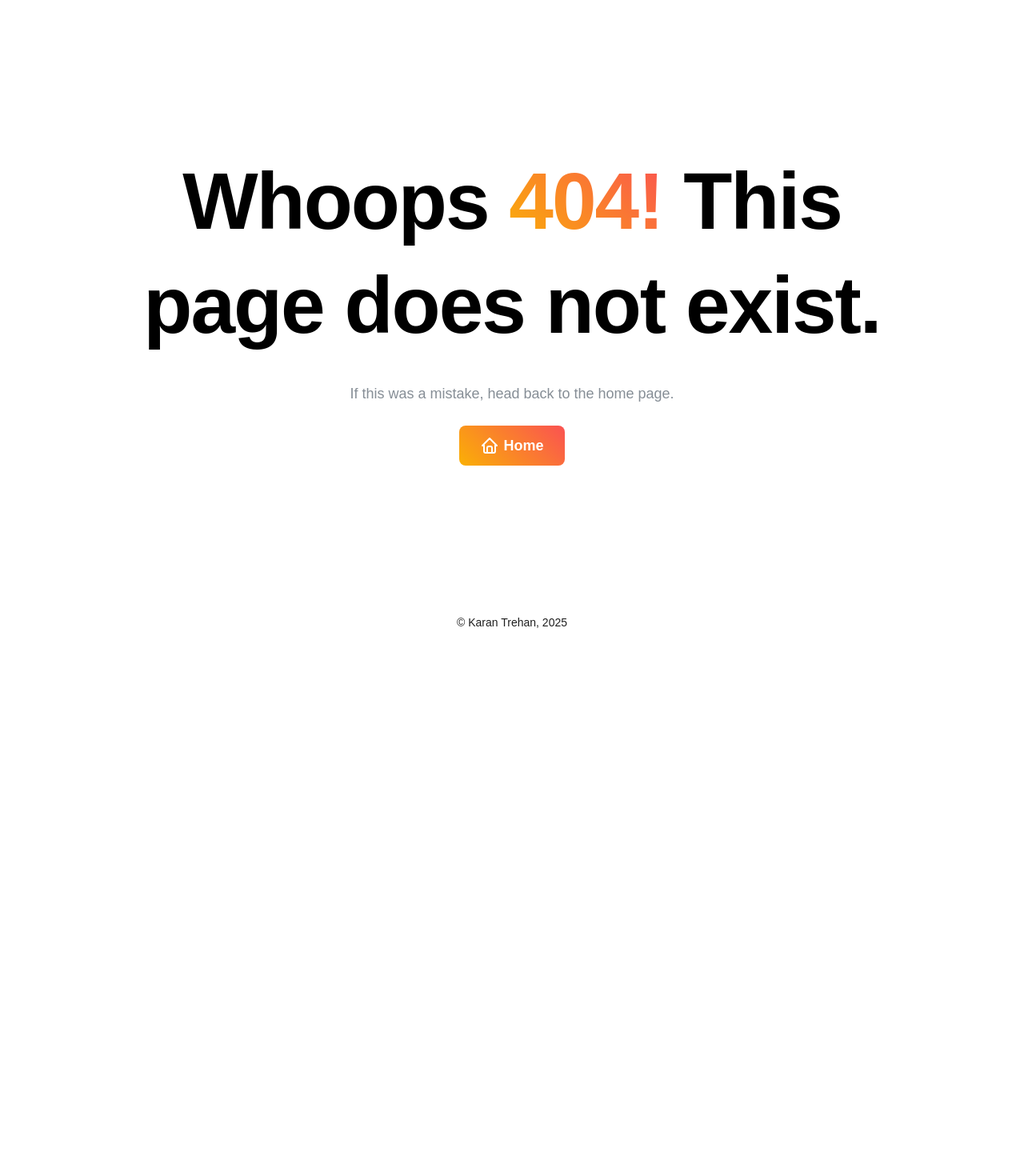
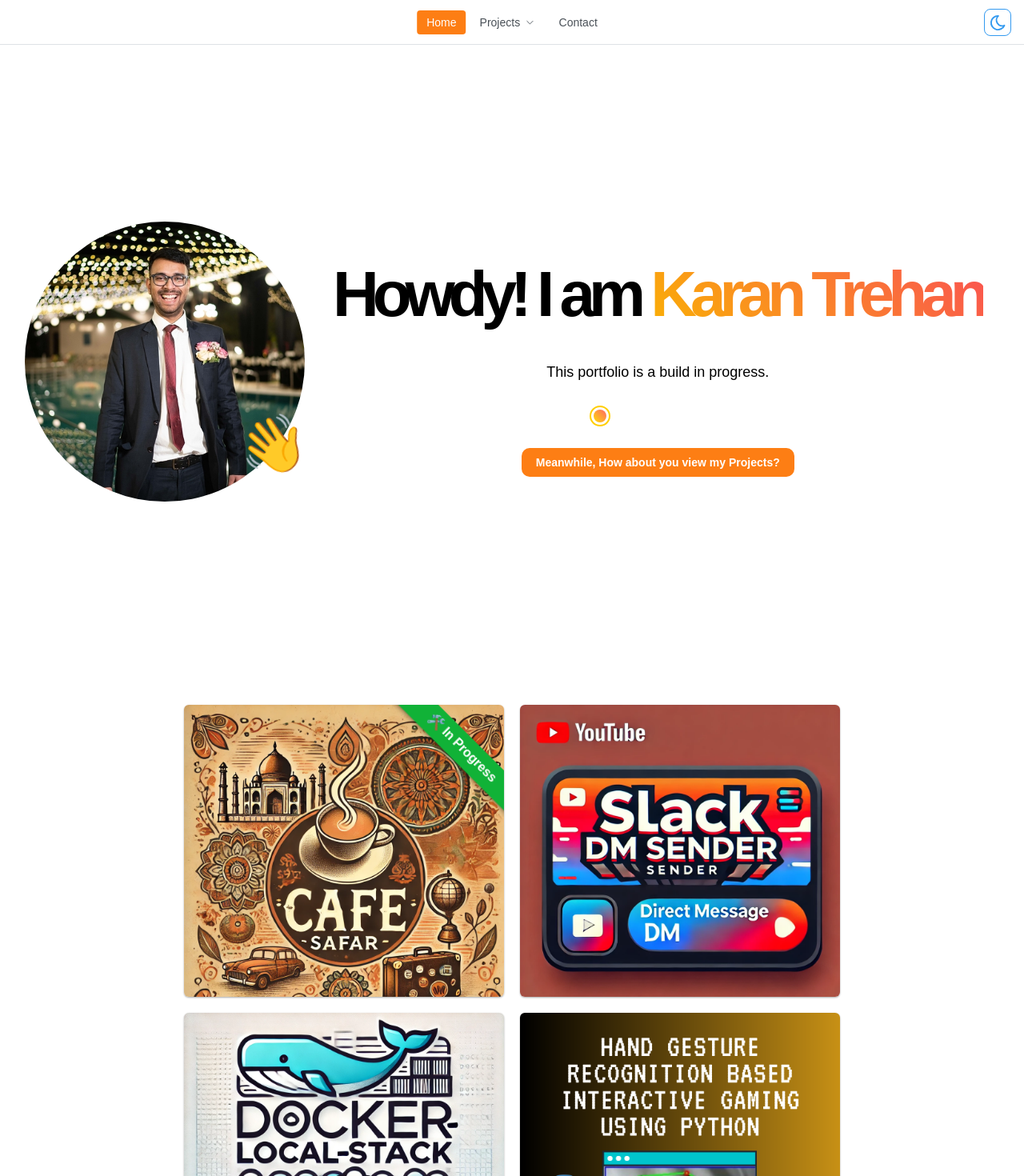
Before and after one commit to karantrehan3/karantrehan3.github.io, a React (Vite) app: page /#/main in a window 1280 px wide. Before the commit this address had no page. Shown: the top 1470 px of the page at 80% size. Before the commit the page ends 800 px from the top, so only its background shows below. Built offline with nearby package versions, Linux system fonts and the light colour scheme.

Commit message:
Making Portfolio Scrollable | v1

```diff
--- a/config/default.json
+++ b/config/default.json
@@ -2,9 +2,9 @@
   "TITLE": { "NAME": "Karan Trehan" },
   "HEADER": {
     "LINKS": [
-      { "link": "/about", "label": "About Me", "hidden": true },
+      { "link": "#about", "label": "About Me", "hidden": true },
       {
-        "link": "/projects",
+        "link": "#projects",
         "label": "Projects",
         "links": [
           {
@@ -29,7 +29,7 @@
           }
         ]
       },
-      { "link": "/contact", "label": "Contact" }
+      { "link": "#contact", "label": "Contact" }
     ]
   },
   "CONTACT": {
--- a/src/components/Header/Header.tsx
+++ b/src/components/Header/Header.tsx
@@ -1,6 +1,6 @@
 import { IconChevronDown } from "@tabler/icons-react";
 import { useState, useEffect, ReactElement } from "react";
-import { useNavigate, useLocation } from "react-router-dom";
+import { useLocation } from "react-router-dom";
 import {
   Container,
   Group,
@@ -28,14 +28,13 @@ interface Link {
 }
 
 const links: Link[] = [
-  { link: "/home", label: "Home" },
+  { link: "#home", label: "Home" },
   ...(config.get("HEADER.LINKS") || []),
 ];
 
 export function Header(): ReactElement {
   const [opened, { toggle, close }] = useDisclosure(false);
   const [active, setActive] = useState<string>(links[0].link);
-  const navigate = useNavigate();
   const location = useLocation();
 
   useEffect(() => {
@@ -45,6 +44,15 @@ export function Header(): ReactElement {
       setActive(activeLink.link);
     }
   }, [location]);
+
+  const handleHeaderClick = (event: any, link: string): void => {
+    event.preventDefault();
+    const section = document.querySelector(link);
+    if (section) {
+      section.scrollIntoView({ behavior: "smooth" });
+    }
+    close();
+  };
 
   const items = links
     .map((link) => {
@@ -60,11 +68,7 @@ export function Header(): ReactElement {
             href={link.link}
             className={classes.link}
             data-active={active === link.link || undefined}
-            onClick={(event) => {
-              event.preventDefault();
-              navigate(link.link);
-              close();
-            }}
+            onClick={(event): void => handleHeaderClick(event, link.link)}
           >
             {link.label}
           </a>
@@ -83,11 +87,7 @@ export function Header(): ReactElement {
               href={link.link}
               className={classes.link}
               data-active={active === link.link || undefined}
-              onClick={(event) => {
-                event.preventDefault();
-                navigate(link.link);
-                close();
-              }}
+              onClick={(event): void => handleHeaderClick(event, link.link)}
             >
               <Center>
                 <span className={classes.linkLabel}>{link.label}</span>
--- a/src/pages/Contact/Contact.page.tsx
+++ b/src/pages/Contact/Contact.page.tsx
@@ -1,12 +1,10 @@
 import { ReactElement } from "react";
-import { PageLayout } from "@/components/PageLayout/PageLayout";
 import { Calendar } from "@/components/Calendar/Calendar";
 import { Socials } from "@/components/Socials/Socials";
 import classes from "./Contact.module.css";
 
-export function ContactPage(): ReactElement {
+export default function ContactPage(): ReactElement {
   return (
-    <PageLayout>
     <div className={classes.container}>
       <div className={classes.left}>
         <Socials />
@@ -15,6 +13,5 @@ export function ContactPage(): ReactElement {
         <Calendar />
       </div>
     </div>
-    </PageLayout>
   );
 }
--- a/src/pages/Home/Home.page.tsx
+++ b/src/pages/Home/Home.page.tsx
@@ -1,13 +1,11 @@
 import { ReactElement } from "react";
-import { PageLayout } from "@/components/PageLayout/PageLayout";
 import { Welcome } from "@/components/Welcome/Welcome";
 import { InProgress } from "@/components/InProgress/InProgress";
 import { UserAvatar } from "@/components/UserAvatar/UserAvatar";
 import classes from "./Home.module.css";
 
-export function HomePage(): ReactElement {
+export default function HomePage(): ReactElement {
   return (
-    <PageLayout>
     <div className={classes.content}>
       <div className={classes.left}>
         <UserAvatar />
@@ -17,6 +15,5 @@ export function HomePage(): ReactElement {
         <InProgress />
       </div>
     </div>
-    </PageLayout>
   );
 }
--- /dev/null
+++ b/src/pages/Main/index.module.css
@@ -0,0 +1,7 @@
+.section {
+    display: flex;
+    flex-direction: column;
+    scroll-behavior: smooth;
+    padding: 5px;
+    min-height: 100vh;
+}
--- /dev/null
+++ b/src/pages/Main/index.tsx
@@ -0,0 +1,30 @@
+import { ReactElement, lazy } from "react";
+import { PageLayout } from "../../components/PageLayout/PageLayout";
+import { Suspense } from "../../components/Suspense/Suspense";
+import classes from "./index.module.css";
+
+const HomePage = lazy(() => import("../Home/Home.page"));
+const ProjectsPage = lazy(() => import("../Projects/Projects.page"));
+const ContactPage = lazy(() => import("../Contact/Contact.page"));
+
+export function MainPage(): ReactElement {
+  return (
+    <PageLayout>
+      <div className={classes.section} id="home">
+        <Suspense>
+          <HomePage />
+        </Suspense>
+      </div>
+      <div className={classes.section} id="projects">
+        <Suspense>
+          <ProjectsPage />
+        </Suspense>
+      </div>
+      <div className={classes.section} id="contact">
+        <Suspense>
+          <ContactPage />
+        </Suspense>
+      </div>
+    </PageLayout>
+  );
+}
--- a/src/pages/Projects/Projects.page.tsx
+++ b/src/pages/Projects/Projects.page.tsx
@@ -1,5 +1,4 @@
 import { ReactElement } from "react";
-import { PageLayout } from "@/components/PageLayout/PageLayout";
 import { Card } from "@/components/Card/Card";
 import config from "@/utils/Config";
 import classes from "./Projects.module.css";
@@ -12,16 +11,14 @@ interface ProjectCardInfo {
   link: string;
 }
 
-export function ProjectsPage(): ReactElement {
+export default function ProjectsPage(): ReactElement {
   const projectCards: ProjectCardInfo[] = config.get("PROJECTS.CARDS");
 
   return (
-    <PageLayout>
-      <div className={classes.cardsContainer}>
-        {projectCards.map((info, index) => (
-          <Card {...info} key={index} />
-        ))}
-      </div>
-    </PageLayout>
+    <div className={classes.cardsContainer}>
+      {projectCards.map((info, index) => (
+        <Card {...info} key={index} />
+      ))}
+    </div>
   );
 }
```
Also changed, not shown: src/pages/Router.tsx (+4 -18 lines). Lines whose indentation alone changed are shown as unchanged.
